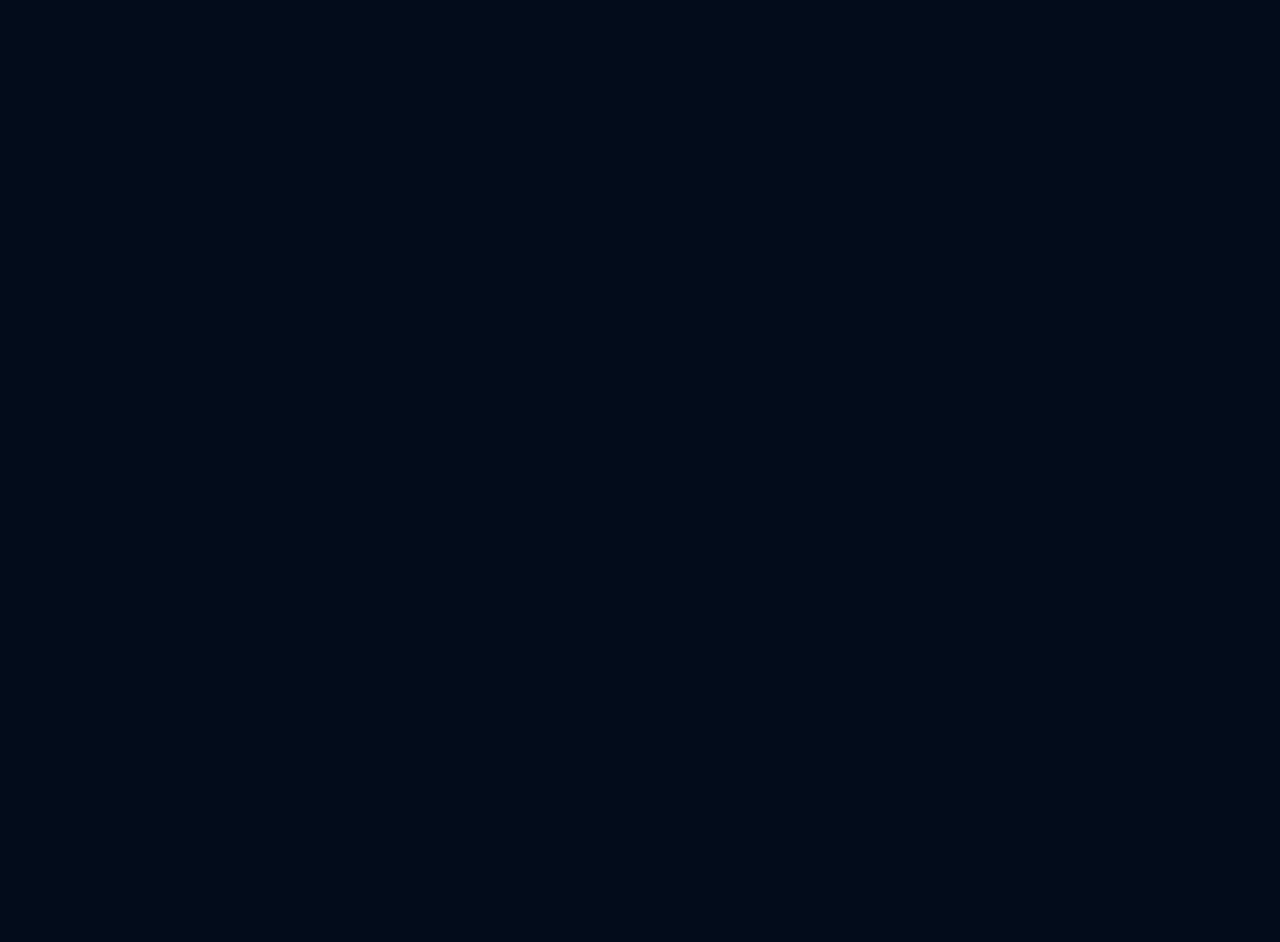
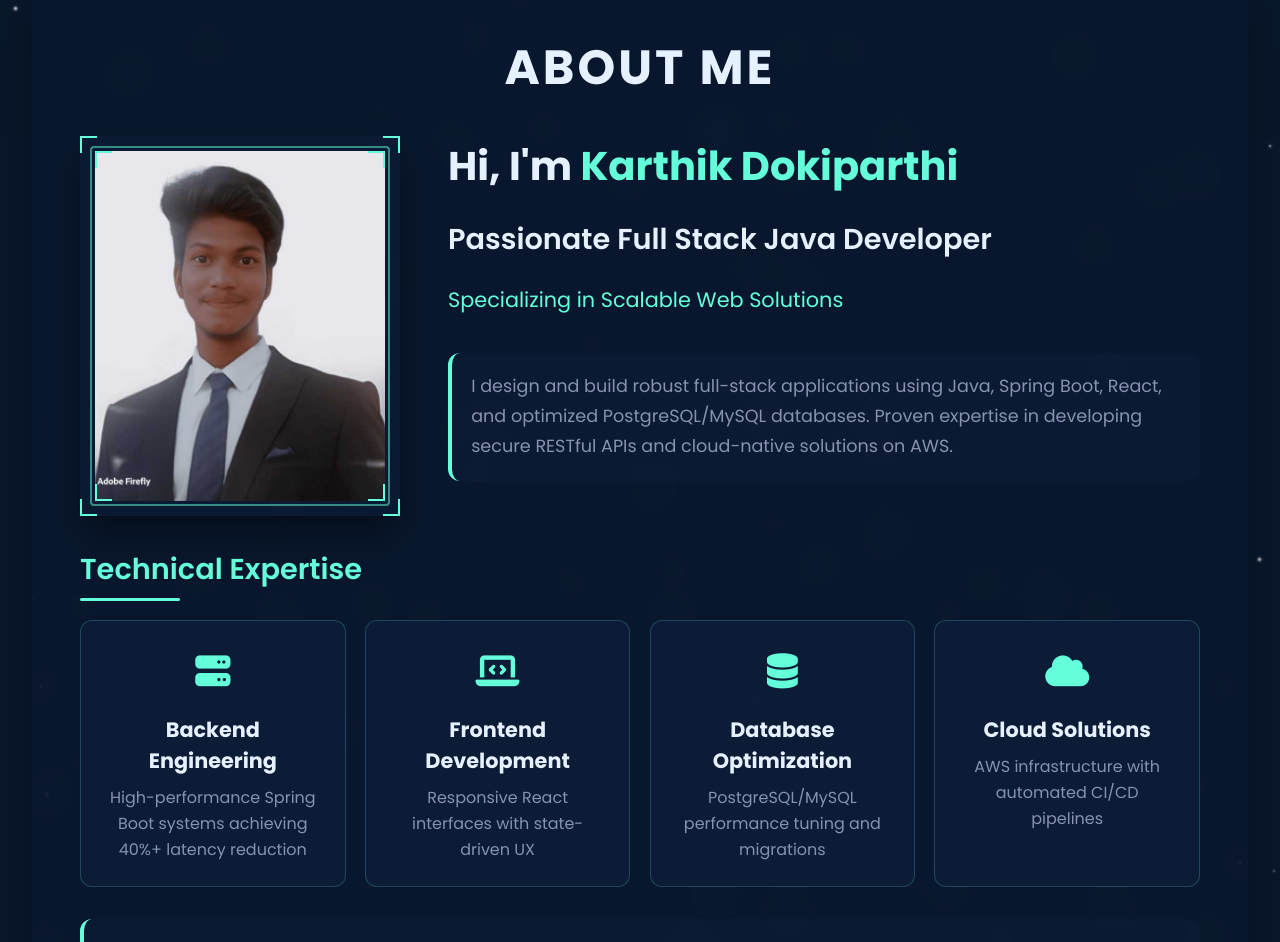
Before and after one commit to karthikdokiparthi/portfolio-webapp, a React (Create React App) app: page / in a window 1280 px wide. Shown: the part 880-1822 px from the top of the page. Before the commit the page ends 800 px from the top, so only its background shows below. Built offline with nearby package versions, Linux system fonts and the light colour scheme.

Commit message:
Style: Add responsive AboutMe section with star animation and themed layout

```diff
--- a/src/App.js
+++ b/src/App.js
@@ -2,6 +2,7 @@ import logo from './logo.svg';
 import './App.css';
 import Navbar from './Components/Navbar';
 import Hero from './pages/Hero';
+import AboutMe from './pages/AboutMe';
 
 function App() {
   return (
@@ -9,6 +10,7 @@ function App() {
       <Navbar />
       <main>
         <Hero />
+        <AboutMe />
       </main>
     </>
   );
--- /dev/null
+++ b/src/pages/AboutMe.css
@@ -0,0 +1,472 @@
+/* AboutMe.css */
+@import url('https://cdnjs.cloudflare.com/ajax/libs/font-awesome/6.4.0/css/all.min.css');
+@import url('https://fonts.googleapis.com/css2?family=Poppins:wght@300;400;500;600;700&display=swap');
+
+.about-container {
+    position: relative;
+    min-height: 100vh;
+    background: rgba(10, 25, 47, 0.9);
+    color: var(--text-light);
+    font-family: 'Poppins', 'Segoe UI', 'Roboto', 'Helvetica Neue', sans-serif;
+    padding: 2rem;
+    display: flex;
+    justify-content: center;
+    align-items: center;
+    overflow: hidden;
+}
+
+/* Changed to about-star */
+.about-star {
+    position: absolute;
+    background-color: #ffffff;
+    border-radius: 50%;
+    pointer-events: none;
+    animation: twinkle linear infinite;
+    box-shadow: 0 0 3px rgba(255, 255, 255, 0.8);
+    /* Added glow */
+}
+
+@keyframes twinkle {
+    0% {
+        opacity: 0.3;
+        transform: scale(0.9);
+    }
+
+    50% {
+        opacity: 1;
+        transform: scale(1.2);
+    }
+
+    100% {
+        opacity: 0.3;
+        transform: scale(0.9);
+    }
+}
+
+.about-content {
+    position: relative;
+    max-width: 1400px;
+    width: 100%;
+    z-index: 2;
+    margin-top: 2rem;
+    background: var(--content-bg);
+    backdrop-filter: blur(12px);
+    border-radius: 20px;
+    padding: 3rem;
+    box-shadow: 0 15px 50px rgba(0, 0, 0, 0.3);
+    overflow: hidden;
+}
+
+.header-section {
+    display: flex;
+    justify-content: center;
+    margin-bottom: 2rem;
+}
+
+.about-title {
+    font-size: 3rem;
+    letter-spacing: 3px;
+    color: var(--text-light);
+    position: relative;
+    z-index: 10;
+    text-transform: uppercase;
+    font-weight: 700;
+}
+
+.profile-section {
+    display: flex;
+    gap: 3rem;
+    align-items: flex-start;
+    margin-bottom: 2rem;
+}
+
+.profile-photo-frame {
+    position: relative;
+    flex: 0 0 320px;
+    height: 380px;
+    display: flex;
+    justify-content: center;
+    align-items: center;
+    box-shadow: 0 20px 40px rgba(0, 0, 0, 0.4);
+    padding: 15px;
+    border-radius: 8px;
+    background: rgba(17, 34, 64, 0.3);
+}
+
+.photo-placeholder {
+    position: absolute;
+    width: 100%;
+    height: 100%;
+    display: flex;
+    justify-content: center;
+    align-items: center;
+    font-size: 5rem;
+    color: rgba(255, 255, 255, 0.1);
+}
+
+.profile-photo {
+    width: 100%;
+    height: 100%;
+    object-fit: cover;
+    border-radius: 4px;
+    transition: transform 0.3s ease;
+}
+
+.profile-photo:hover {
+    transform: scale(1.02);
+}
+
+.photo-border {
+    position: absolute;
+    top: 10px;
+    left: 10px;
+    right: 10px;
+    bottom: 10px;
+    border: 2px solid rgba(100, 255, 218, 0.5);
+    border-radius: 4px;
+    z-index: 2;
+    pointer-events: none;
+}
+
+.photo-corner {
+    position: absolute;
+    width: 30px;
+    height: 30px;
+    z-index: 3;
+    pointer-events: none;
+}
+
+.photo-corner::before,
+.photo-corner::after {
+    content: '';
+    position: absolute;
+    width: 15px;
+    height: 15px;
+    border: 2px solid var(--secondary);
+}
+
+.top-left {
+    top: 0;
+    left: 0;
+}
+
+.top-left::before {
+    top: 0;
+    left: 0;
+    border-right: none;
+    border-bottom: none;
+}
+
+.top-left::after {
+    top: 15px;
+    left: 15px;
+    border-right: none;
+    border-bottom: none;
+}
+
+.top-right {
+    top: 0;
+    right: 0;
+}
+
+.top-right::before {
+    top: 0;
+    right: 0;
+    border-left: none;
+    border-bottom: none;
+}
+
+.top-right::after {
+    top: 15px;
+    right: 15px;
+    border-left: none;
+    border-bottom: none;
+}
+
+.bottom-left {
+    bottom: 0;
+    left: 0;
+}
+
+.bottom-left::before {
+    bottom: 0;
+    left: 0;
+    border-right: none;
+    border-top: none;
+}
+
+.bottom-left::after {
+    bottom: 15px;
+    left: 15px;
+    border-right: none;
+    border-top: none;
+}
+
+.bottom-right {
+    bottom: 0;
+    right: 0;
+}
+
+.bottom-right::before {
+    bottom: 0;
+    right: 0;
+    border-left: none;
+    border-top: none;
+}
+
+.bottom-right::after {
+    bottom: 15px;
+    right: 15px;
+    border-left: none;
+    border-top: none;
+}
+
+.profile-details {
+    flex: 1;
+    display: flex;
+    flex-direction: column;
+    gap: 1.2rem;
+}
+
+.intro {
+    font-size: 2.5rem;
+    margin-bottom: 0.2rem;
+    font-weight: 700;
+    color: var(--text-light);
+}
+
+.highlight {
+    color: var(--secondary);
+}
+
+.title {
+    font-size: 1.8rem;
+    color: var(--text-light);
+    margin-bottom: 0.2rem;
+    font-weight: 600;
+}
+
+.subtitle {
+    font-size: 1.3rem;
+    color: var(--secondary);
+    font-weight: 400;
+    margin-bottom: 1.2rem;
+}
+
+.description {
+    line-height: 1.7;
+    font-size: 1.1rem;
+    margin-bottom: 1.2rem;
+    color: var(--text-muted);
+    background: rgba(17, 34, 64, 0.3);
+    padding: 1.2rem;
+    border-radius: 12px;
+    border-left: 4px solid var(--secondary);
+}
+
+.proposition-section {
+    margin: 2rem 0;
+    width: 100%;
+}
+
+.proposition-title {
+    font-size: 1.8rem;
+    color: var(--secondary);
+    margin-bottom: 1.2rem;
+    position: relative;
+    padding-bottom: 0.6rem;
+    font-weight: 600;
+}
+
+.proposition-title::after {
+    content: '';
+    position: absolute;
+    bottom: 0;
+    left: 0;
+    width: 100px;
+    height: 3px;
+    background: var(--secondary);
+    border-radius: 2px;
+}
+
+.expertise-grid {
+    display: grid;
+    grid-template-columns: repeat(auto-fit, minmax(250px, 1fr));
+    gap: 1.2rem;
+}
+
+.expertise-card {
+    background: var(--card-bg);
+    border-radius: 12px;
+    padding: 1.5rem;
+    transition: transform 0.3s ease;
+    border: 1px solid rgba(100, 255, 218, 0.2);
+}
+
+.expertise-card:hover {
+    transform: translateY(-5px);
+    background: rgba(17, 34, 64, 0.7);
+    box-shadow: 0 10px 20px rgba(0, 0, 0, 0.2);
+    border-color: var(--secondary);
+}
+
+.expertise-icon {
+    font-size: 2.2rem;
+    color: var(--secondary);
+    margin-bottom: 1rem;
+    text-align: center;
+}
+
+.expertise-card h4 {
+    font-size: 1.3rem;
+    color: var(--text-light);
+    margin-bottom: 0.6rem;
+    text-align: center;
+}
+
+.expertise-card p {
+    line-height: 1.6;
+    font-size: 1rem;
+    color: var(--text-muted);
+    text-align: center;
+}
+
+.closing-section {
+    margin-top: 1.5rem;
+    line-height: 1.7;
+    font-size: 1.1rem;
+    color: var(--text-muted);
+    background: rgba(17, 34, 64, 0.3);
+    padding: 1.2rem;
+    border-radius: 12px;
+    border-left: 4px solid var(--secondary);
+    width: 100%;
+}
+
+.availability {
+    margin-top: 1.2rem;
+    font-weight: 500;
+    padding: 1rem;
+    background: rgba(17, 34, 64, 0.5);
+    border-radius: 12px;
+    display: flex;
+    align-items: center;
+    gap: 1rem;
+    font-size: 1.1rem;
+    color: var(--text-light);
+    border: 1px solid var(--secondary);
+}
+
+.pulse-dot {
+    width: 12px;
+    height: 12px;
+    background-color: var(--secondary);
+    border-radius: 50%;
+    animation: pulse 2s infinite;
+}
+
+@keyframes pulse {
+    0% {
+        transform: scale(0.95);
+        box-shadow: 0 0 0 0 rgba(100, 255, 218, 0.7);
+    }
+
+    70% {
+        transform: scale(1);
+        box-shadow: 0 0 0 10px rgba(100, 255, 218, 0);
+    }
+
+    100% {
+        transform: scale(0.95);
+        box-shadow: 0 0 0 0 rgba(100, 255, 218, 0);
+    }
+}
+
+/* Responsive design */
+@media (max-width: 1200px) {
+    .about-content {
+        max-width: 1000px;
+    }
+}
+
+@media (max-width: 1000px) {
+    .profile-section {
+        flex-direction: column;
+        align-items: center;
+        gap: 2.5rem;
+    }
+
+    .profile-photo-frame {
+        width: 300px;
+        height: 360px;
+    }
+
+    .about-title {
+        font-size: 2.5rem;
+    }
+
+    .intro {
+        font-size: 2rem;
+        text-align: center;
+    }
+
+    .title,
+    .subtitle {
+        text-align: center;
+    }
+}
+
+@media (max-width: 768px) {
+    .about-content {
+        padding: 2rem;
+    }
+
+    .about-title {
+        font-size: 2rem;
+    }
+
+    .intro {
+        font-size: 1.8rem;
+    }
+
+    .title {
+        font-size: 1.5rem;
+    }
+
+    .subtitle {
+        font-size: 1.1rem;
+    }
+
+    .profile-photo-frame {
+        width: 260px;
+        height: 320px;
+    }
+}
+
+@media (max-width: 480px) {
+    .about-container {
+        padding: 1rem;
+    }
+
+    .about-content {
+        padding: 1.5rem;
+    }
+
+    .about-title {
+        font-size: 1.8rem;
+    }
+
+    .intro {
+        font-size: 1.5rem;
+    }
+
+    .description,
+    .expertise-card p,
+    .closing-section {
+        font-size: 1rem;
+    }
+
+    .expertise-grid {
+        grid-template-columns: 1fr;
+    }
+}
```
Also changed, not shown: src/assets/portfolioImage.jpg (added).
